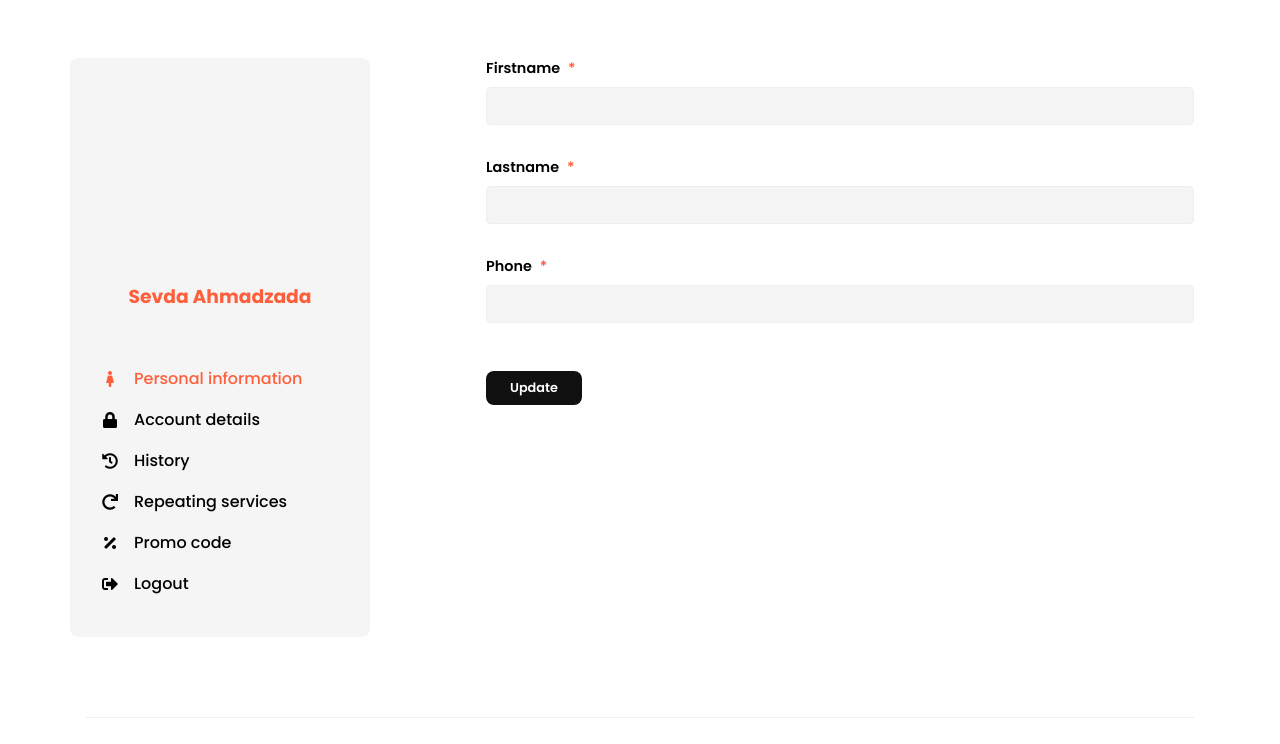
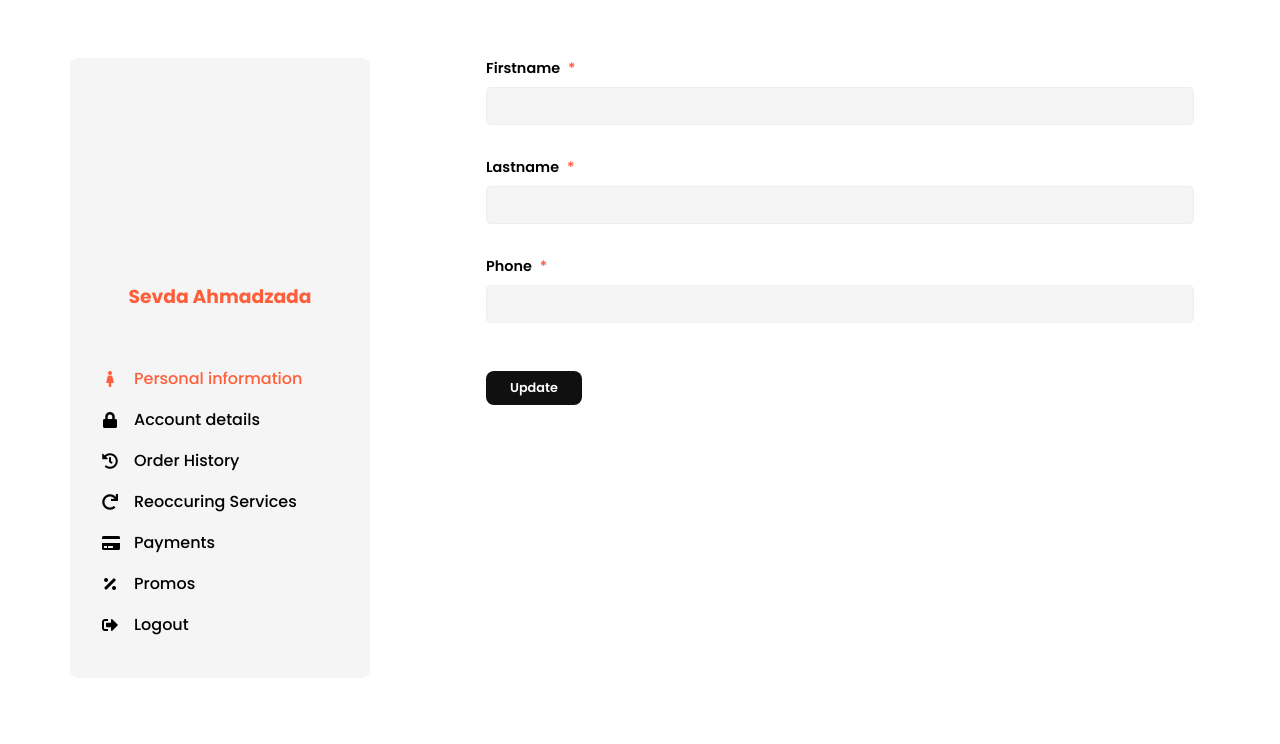
Before and after one commit to purplman/tiftie, a plain HTML site: page account.html in a window 1280 px wide. Shown: the part 273-1017 px from the top of the page. Drawn offline with nearby package versions, Linux system fonts and the light colour scheme.

Commit message:
account nav

```diff
--- a/account.html
+++ b/account.html
@@ -51,7 +51,7 @@
                           <span>
                             <i class="fas fa-history"></i>
                           </span>
-                          History
+                          Order History
                         </a>
                       </li>
                       <li>
@@ -59,7 +59,15 @@
                           <span>
                             <i class="fas fa-redo"></i>
                           </span>
-                          Repeating services
+                          Reoccuring Services
+                        </a>
+                      </li>
+                      <li>
+                        <a class="account__link" href="">
+                          <span>
+                            <i class="fas fa-credit-card"></i>
+                          </span>
+                          Payments
                         </a>
                       </li>
                       <li>
@@ -67,7 +75,7 @@
                           <span>
                             <i class="fas fa-percentage"></i>
                           </span>
-                          Promo code
+                          Promos
                         </a>
                       </li>
                       <li>
```
